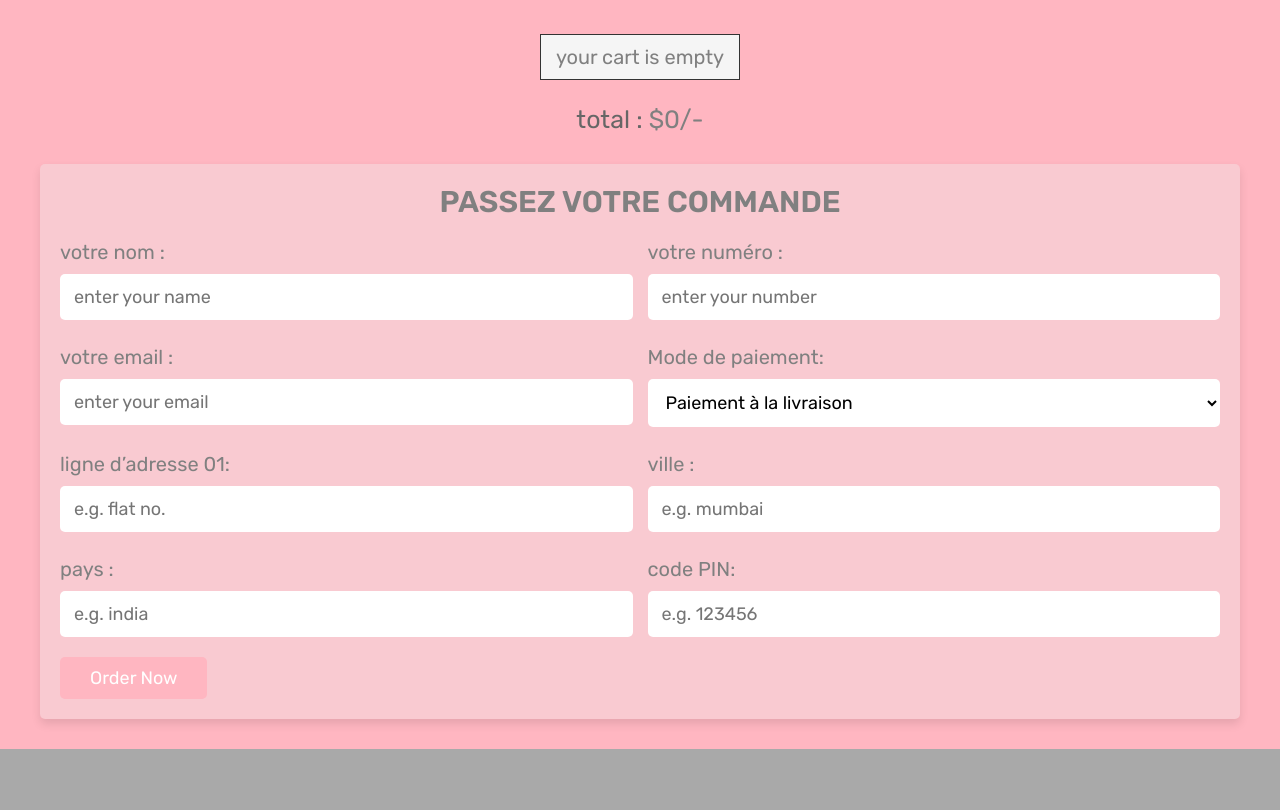
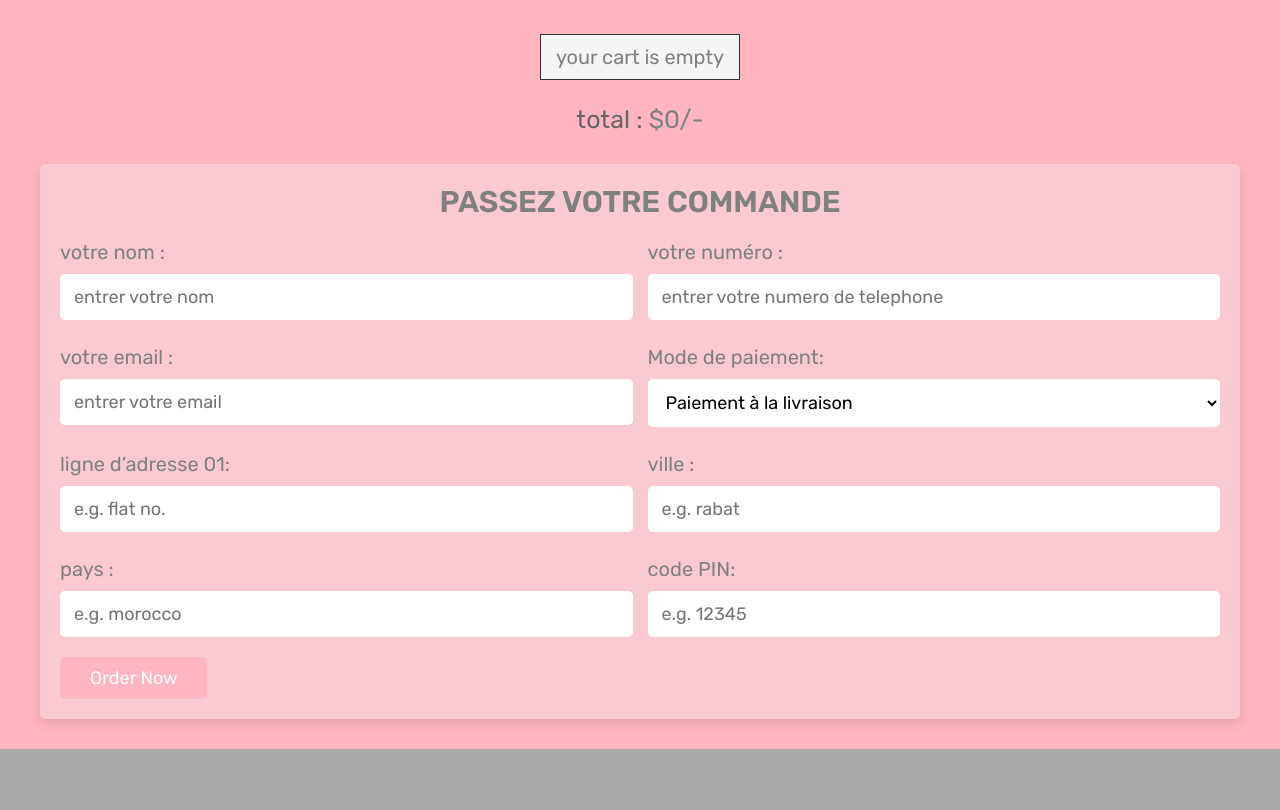
Before and after one commit to aL0NEW0LF/ecommerce_humble_project, a PHP site: page /checkout.php in a window 1280 px wide. Shown: the part 375-1185 px from the top of the page. Run offline with PHP 8.4, Linux system fonts and the light colour scheme; a user stored in the database is signed in; data comes from the database, SQL or seed files in the repository; data that the repository does not hold is empty.

Commit message:
10th commit

```diff
--- a/checkout.php
+++ b/checkout.php
@@ -38,7 +38,7 @@ if(isset($_POST['order_btn'])){
    if($cart_total == 0){
       $message[] = 'your cart is empty';
    }else{
-         mysqli_query($conn, "INSERT INTO `order_details`(user_id, order_customer_phone, order_customer_email, total, order_created_at) VALUES('$user_id', '$number', '$email', '$cart_total', CURRENT_TIMESTAMP())") or die('query failed');
+         mysqli_query($conn, "INSERT INTO `order_details`(user_id, order_customer_phone, order_customer_email, order_customer_email, total, order_created_at) VALUES('$user_id', '$number', '$email', '$name', '$cart_total', CURRENT_TIMESTAMP())") or die('query failed');
          $last_inserted_order = mysqli_insert_id($conn);
          mysqli_query($conn, "INSERT INTO `payment`(payment_method, payment_created_at, order_id) VALUES('$method', CURRENT_TIMESTAMP(), $last_inserted_order)") or die('query failed');
          mysqli_query($conn, "INSERT INTO `orderaddress`(order_id_fk, city, postal_code, address_line1) VALUES('$last_inserted_order', '$city', '$postal_code', '$address')") or die('query failed');
@@ -104,15 +104,15 @@ if(isset($_POST['order_btn'])){
       <div class="flex">
          <div class="inputBox">
             <span>votre nom :</span>
-            <input type="text" name="name" required placeholder="enter your name">
+            <input type="text" name="name" required placeholder="entrer votre nom">
          </div>
          <div class="inputBox">
             <span>votre numéro :</span>
-            <input type="number" name="number" required placeholder="enter your number">
+            <input type="number" name="number" required placeholder="entrer votre numero de telephone">
          </div>
          <div class="inputBox">
             <span>votre email :</span>
-            <input type="email" name="email" required placeholder="enter your email">
+            <input type="email" name="email" required placeholder="entrer votre email">
          </div>
          <div class="inputBox">
             <span>Mode de paiement:</span>
@@ -127,15 +127,15 @@ if(isset($_POST['order_btn'])){
          </div>
          <div class="inputBox">
             <span>ville :</span>
-            <input type="text" name="city" required placeholder="e.g. mumbai">
+            <input type="text" name="city" required placeholder="e.g. rabat">
          </div>
          <div class="inputBox">
             <span>pays :</span>
-            <input type="text" name="country" required placeholder="e.g. india">
+            <input type="text" name="country" required placeholder="e.g. morocco">
          </div>
          <div class="inputBox">
             <span> code PIN:</span>
-            <input type="number" min="0" name="postal_code" required placeholder="e.g. 123456">
+            <input type="number" min="0" name="postal_code" required placeholder="e.g. 12345">
          </div>
       </div>
       <input type="submit" value="order now" class="btn" name="order_btn">
--- a/css/admin_style.css
+++ b/css/admin_style.css
@@ -29,7 +29,7 @@
               width: 300px;
               margin: 10px auto;
               text-align: center;
-              background-color: #F0EBE3;
+              background-color: #FFF0F5;
               border-radius: 10px;
               padding: 20px;
               display: inline-block;
```
